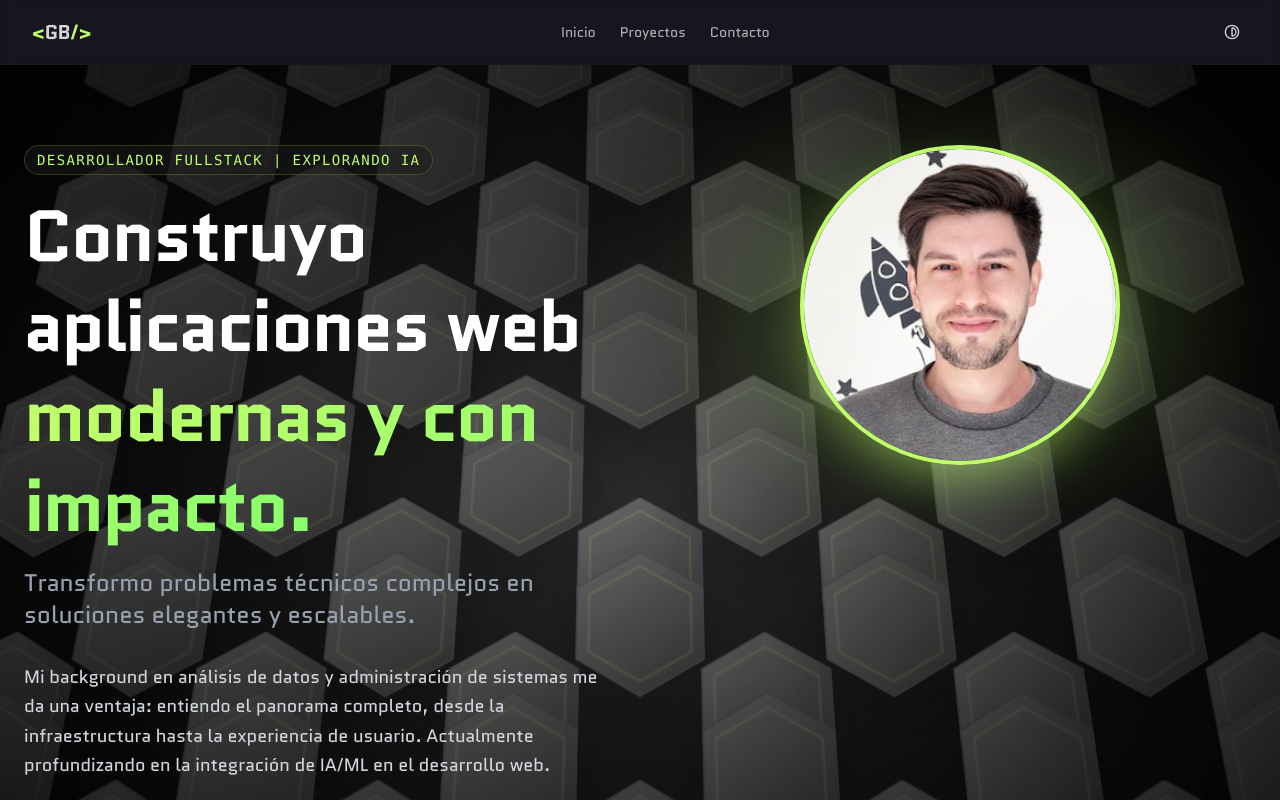
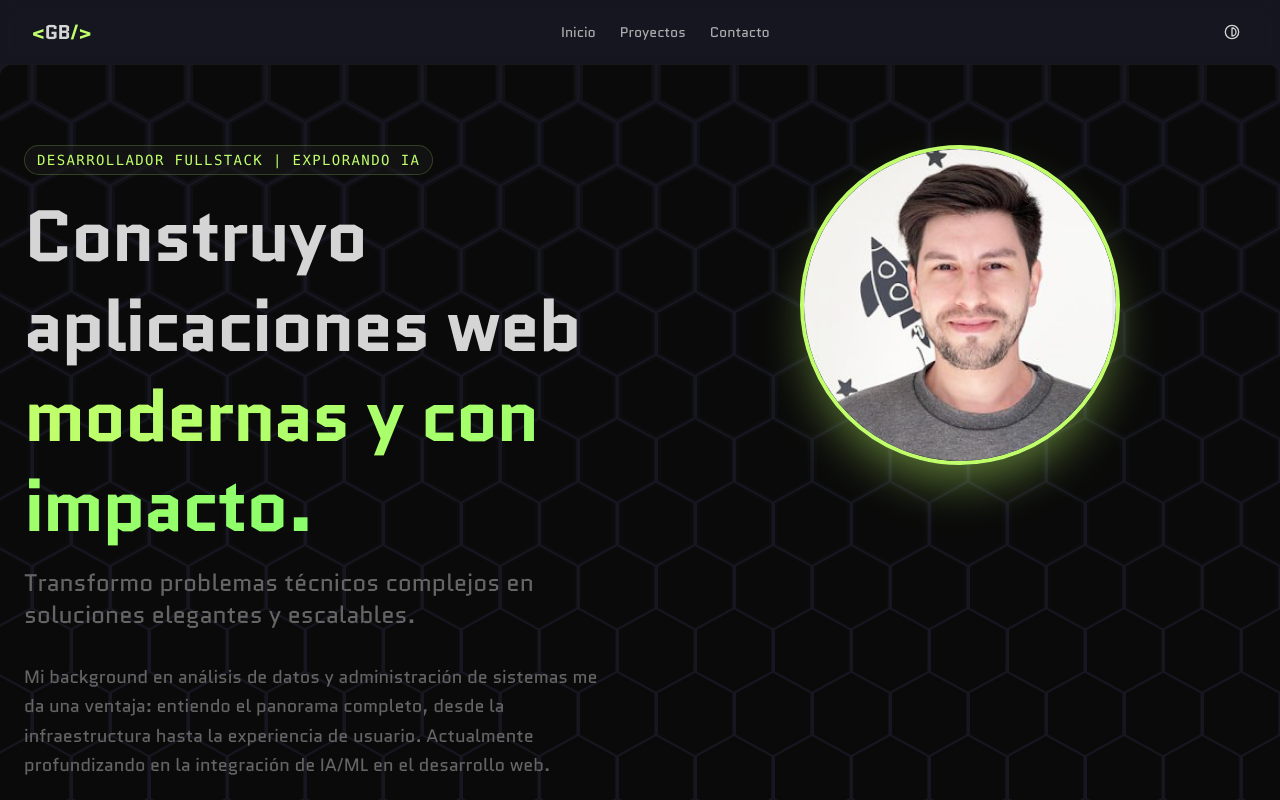
Before and after one commit to gabrielbustosdev/portafolio-profesional, a Next.js app: page / in a window 1280 px wide. Shown: the top 800 px of the page. Built offline with nearby package versions, Linux system fonts and the light colour scheme.

Commit message:
feat: add HexagonBackground component and integrate it into the new Hero section.

```diff
--- a/components/Hero.tsx
+++ b/components/Hero.tsx
@@ -1,4 +1,4 @@
-import HexagonBackground from "./HexagonBackground";
+import { HexagonBackground } from "./animate-ui/components/backgrounds/hexagon";
 import Link from "next/link";
 
 export default function Home() {
@@ -14,7 +14,7 @@ export default function Home() {
 
   return (
     <section className="min-h-screen flex items-center justify-center relative px-6 py-20 overflow-hidden">
-      <HexagonBackground />
+      <HexagonBackground className="absolute inset-0 flex items-center justify-center rounded-xl" />
       <div className="max-w-7xl mx-auto w-full grid lg:grid-cols-2 gap-12 items-center relative z-10">
         <div className="space-y-8 animate-fade-in-up">
           <div className="space-y-4">
@@ -23,18 +23,18 @@ export default function Home() {
                 Desarrollador FullStack | Explorando IA
               </p>
             </div>
-            <h1 className="text-5xl md:text-7xl font-bold text-white leading-tight tracking-tight">
+            <h1 className="text-5xl md:text-7xl font-bold text-foreground leading-tight tracking-tight">
               Construyo aplicaciones web <br />
               <span className="text-transparent bg-clip-text bg-gradient-to-r from-[#C0FF6B] to-[#8aff6b]">
                 modernas y con impacto.
               </span>
             </h1>
-            <h2 className="text-xl md:text-2xl text-gray-400 font-light max-w-lg">
+            <h2 className="text-xl md:text-2xl text-muted-foreground font-light max-w-lg">
               Transformo problemas técnicos complejos en soluciones elegantes y
               escalables.
             </h2>
           </div>
-          <p className="text-gray-300 text-lg leading-relaxed max-w-xl">
+          <p className="text-muted-foreground text-lg leading-relaxed max-w-xl">
             Mi background en análisis de datos y administración de sistemas me
             da una ventaja: entiendo el panorama completo, desde la
             infraestructura hasta la experiencia de usuario. Actualmente
@@ -45,7 +45,7 @@ export default function Home() {
               <Link
                 href="https://github.com/gabrielbustosdev"
                 target="_blank"
-                className="text-gray-400 hover:text-primary transition-colors transform hover:scale-110"
+                className="text-muted-foreground hover:text-primary transition-colors transform hover:scale-110"
               >
                 <svg
                   className="w-6 h-6"
@@ -59,7 +59,7 @@ export default function Home() {
               <Link
                 href="https://www.linkedin.com/in/gabrielbustosdev/"
                 target="_blank"
-                className="text-gray-400 hover:text-primary transition-colors transform hover:scale-110"
+                className="text-muted-foreground hover:text-primary transition-colors transform hover:scale-110"
               >
                 <svg
                   className="w-6 h-6"
@@ -73,7 +73,7 @@ export default function Home() {
               <Link
                 href="https://www.instagram.com/gabrielbustosdev/"
                 target="_blank"
-                className="text-gray-400 hover:text-primary transition-colors transform hover:scale-110"
+                className="text-muted-foreground hover:text-primary transition-colors transform hover:scale-110"
               >
                 <svg
                   className="w-6 h-6"
@@ -88,7 +88,7 @@ export default function Home() {
           </div>
         </div>
         <div className="hidden lg:flex justify-center relative self-start">
-          <div className="absolute inset-0 bg-primary/20 blur-[100px] rounded-full transform scale-75"></div>
+          <div className="absolute inset-0 rounded-full transform scale-75"></div>
           <div className="relative group">
             <div className="w-80 h-80 rounded-full border-4 border-primary overflow-hidden relative z-10 transform transition-transform duration-500 group-hover:scale-[1.02] shadow-2xl shadow-primary/50">
               <img
--- a/components/HexagonBackground.tsx
+++ /dev/null
@@ -1,138 +0,0 @@
-"use client";
-import { useEffect, useState } from "react";
-/**
- * Fondo animado de hexágonos 3D - Versión Profesional
- * Colores: #656565 (Base), #C0FF6B (Glow), #000000 (Shadows)
- */
-export default function HexagonBackground() {
-  const [mounted, setMounted] = useState(false);
-
-  useEffect(() => {
-    setMounted(true);
-  }, []);
-
-  // Grid configuration
-  const rows = 8;
-  const cols = 12;
-
-  // Generate structured grid
-  const hexagons = [];
-  for (let r = 0; r < rows; r++) {
-    for (let c = 0; c < cols; c++) {
-      hexagons.push({
-        id: `${r}-${c}`,
-        row: r,
-        col: c,
-        // Create a wave effect based on position
-        delay: (r + c) * 0.2,
-      });
-    }
-  }
-
-  if (!mounted) return null;
-
-  return (
-    <div
-      className="absolute inset-0 -z-10 overflow-hidden bg-[#1a1a1a]"
-      aria-hidden="true"
-    >
-      {/* Base Gradient */}
-      <div
-        className="absolute inset-0"
-        style={{
-          background:
-            "radial-gradient(circle at 50% 50%, #2a2a2a 0%, #0a0a0a 100%)",
-        }}
-      />
-
-      {/* Hexagon Grid Container */}
-      <div
-        className="absolute inset-0 flex items-center justify-center"
-        style={{
-          transform: "perspective(1000px) rotateX(20deg) scale(1.1)",
-        }}
-      >
-        <div className="relative w-full h-full max-w-[1920px] flex flex-wrap justify-center content-center gap-0">
-          {hexagons.map((hex) => (
-            <div
-              key={hex.id}
-              className="relative w-24 h-28 -ml-4 -mt-8 first:ml-0 md:w-32 md:h-36"
-              style={{
-                marginLeft: hex.col % 2 === 1 ? "" : "", // Adjust for honeycomb layout if needed, but CSS grid/flex with negative margins is tricky.
-                // Better approach for strict honeycomb:
-                transform: `translateY(${hex.col % 2 === 1 ? "50%" : "0"})`,
-                margin: "-10px", // Overlap slightly
-              }}
-            >
-              <div
-                className="w-full h-full animate-pulse-glow"
-                style={{
-                  animationDelay: `${hex.delay}s`,
-                }}
-              >
-                <svg
-                  viewBox="0 0 100 115"
-                  className="w-full h-full drop-shadow-2xl"
-                >
-                  {/* Defs for gradients */}
-                  <defs>
-                    <linearGradient
-                      id={`grad-${hex.id}`}
-                      x1="0%"
-                      y1="0%"
-                      x2="100%"
-                      y2="100%"
-                    >
-                      <stop offset="0%" stopColor="#656565" />
-                      <stop offset="100%" stopColor="#3a3a3a" />
-                    </linearGradient>
-                    <filter id="glow">
-                      <feGaussianBlur stdDeviation="2.5" result="coloredBlur" />
-                      <feMerge>
-                        <feMergeNode in="coloredBlur" />
-                        <feMergeNode in="SourceGraphic" />
-                      </feMerge>
-                    </filter>
-                  </defs>
-
-                  {/* Hexagon Shape */}
-                  <path
-                    d="M50 0 L93.3 25 V75 L50 100 L6.7 75 V25 Z"
-                    fill={`url(#grad-${hex.id})`}
-                    stroke="#4a4a4a"
-                    strokeWidth="1"
-                    className="transition-all duration-1000 ease-in-out"
-                  />
-
-                  {/* Inner Detail / Highlight */}
-                  <path
-                    d="M50 10 L85 30 V70 L50 90 L15 70 V30 Z"
-                    fill="none"
-                    stroke="#C0FF6B"
-                    strokeWidth="2"
-                    strokeOpacity="0.1"
-                    className="group-hover:stroke-opacity-100 transition-all duration-500"
-                  />
-
-                  {/* Active State (simulated via animation) */}
-                  <path
-                    d="M50 0 L93.3 25 V75 L50 100 L6.7 75 V25 Z"
-                    fill="#C0FF6B"
-                    opacity="0"
-                    className="animate-flash"
-                    style={{
-                      animationDelay: `${hex.delay}s`,
-                    }}
-                  />
-                </svg>
-              </div>
-            </div>
-          ))}
-        </div>
-      </div>
-
-      {/* Vignette for focus */}
-      <div className="absolute inset-0 bg-[radial-gradient(transparent_0%,#000000_100%)] opacity-80 pointer-events-none" />
-    </div>
-  );
-}
--- /dev/null
+++ b/components/animate-ui/components/backgrounds/hexagon.tsx
@@ -0,0 +1,120 @@
+"use client";
+
+import * as React from "react";
+
+import { cn } from "@/lib/utils";
+
+type HexagonBackgroundProps = React.ComponentProps<"div"> & {
+  hexagonProps?: React.ComponentProps<"div">;
+  hexagonSize?: number; // value greater than 50
+  hexagonMargin?: number;
+};
+
+function HexagonBackground({
+  className,
+  children,
+  hexagonProps,
+  hexagonSize = 75,
+  hexagonMargin = 3,
+  ...props
+}: HexagonBackgroundProps) {
+  const hexagonWidth = hexagonSize;
+  const hexagonHeight = hexagonSize * 1.1;
+  const rowSpacing = hexagonSize * 0.8;
+  const baseMarginTop = -36 - 0.275 * (hexagonSize - 100);
+  const computedMarginTop = baseMarginTop + hexagonMargin;
+  const oddRowMarginLeft = -(hexagonSize / 2);
+  const evenRowMarginLeft = hexagonMargin / 2;
+
+  const [gridDimensions, setGridDimensions] = React.useState({
+    rows: 0,
+    columns: 0,
+  });
+
+  const updateGridDimensions = React.useCallback(() => {
+    // Add extra rows and columns to ensure full coverage
+    const rows = Math.ceil(window.innerHeight / rowSpacing) + 3;
+    const columns = Math.ceil(window.innerWidth / hexagonWidth) + 2;
+    setGridDimensions({ rows, columns });
+  }, [rowSpacing, hexagonWidth]);
+
+  React.useEffect(() => {
+    updateGridDimensions();
+    window.addEventListener("resize", updateGridDimensions);
+    return () => window.removeEventListener("resize", updateGridDimensions);
+  }, [updateGridDimensions]);
+
+  return (
+    <div
+      data-slot="hexagon-background"
+      className={cn(
+        "relative size-full overflow-hidden bg-background pointer-events-none",
+        className
+      )}
+      {...props}
+    >
+      <style>{`
+        :root { --hexagon-margin: ${hexagonMargin}px; }
+
+        @keyframes hexagon-sweep {
+          0%, 100% {
+            opacity: 0.1;
+          }
+          50% {
+            opacity: 1;
+          }
+        }
+      `}</style>
+      <div className="absolute top-0 -left-0 size-full overflow-hidden">
+        {Array.from({ length: gridDimensions.rows }).map((_, rowIndex) => (
+          <div
+            key={`row-${rowIndex}`}
+            style={{
+              marginTop: computedMarginTop,
+              marginLeft:
+                ((rowIndex + 1) % 2 === 0
+                  ? evenRowMarginLeft
+                  : oddRowMarginLeft) - 10,
+            }}
+            className="inline-flex"
+          >
+            {Array.from({ length: gridDimensions.columns }).map(
+              (_, colIndex) => {
+                // Calculate animation delay based on row to create top-to-bottom sweep
+                const animationDelay = rowIndex * 0.15;
+
+                return (
+                  <div
+                    key={`hexagon-${rowIndex}-${colIndex}`}
+                    {...hexagonProps}
+                    style={{
+                      width: hexagonWidth,
+                      height: hexagonHeight,
+                      marginLeft: hexagonMargin,
+                      animationDelay: `${animationDelay}s`,
+                      ...hexagonProps?.style,
+                    }}
+                    className={cn(
+                      "relative",
+                      "[clip-path:polygon(50%_0%,_100%_25%,_100%_75%,_50%_100%,_0%_75%,_0%_25%)]",
+                      "before:content-[''] before:absolute before:top-0 before:left-0 before:w-full before:h-full dark:before:bg-neutral-950 before:bg-white before:transition-all before:duration-1000",
+                      "after:content-[''] after:absolute after:inset-[var(--hexagon-margin)] dark:after:bg-neutral-950 after:bg-white",
+                      "after:[clip-path:polygon(50%_0%,_100%_25%,_100%_75%,_50%_100%,_0%_75%,_0%_25%)]",
+                      // Light sweep animation - replace hover with automatic animation
+                      "before:animate-[hexagon-sweep_8s_ease-in-out_infinite]",
+                      "before:[animation-delay:inherit]",
+                      hexagonProps?.className
+                    )}
+                  />
+                );
+              }
+            )}
+          </div>
+        ))}
+      </div>
+      {children}
+    </div>
+  );
+}
+
+export { HexagonBackground, type HexagonBackgroundProps };
```
